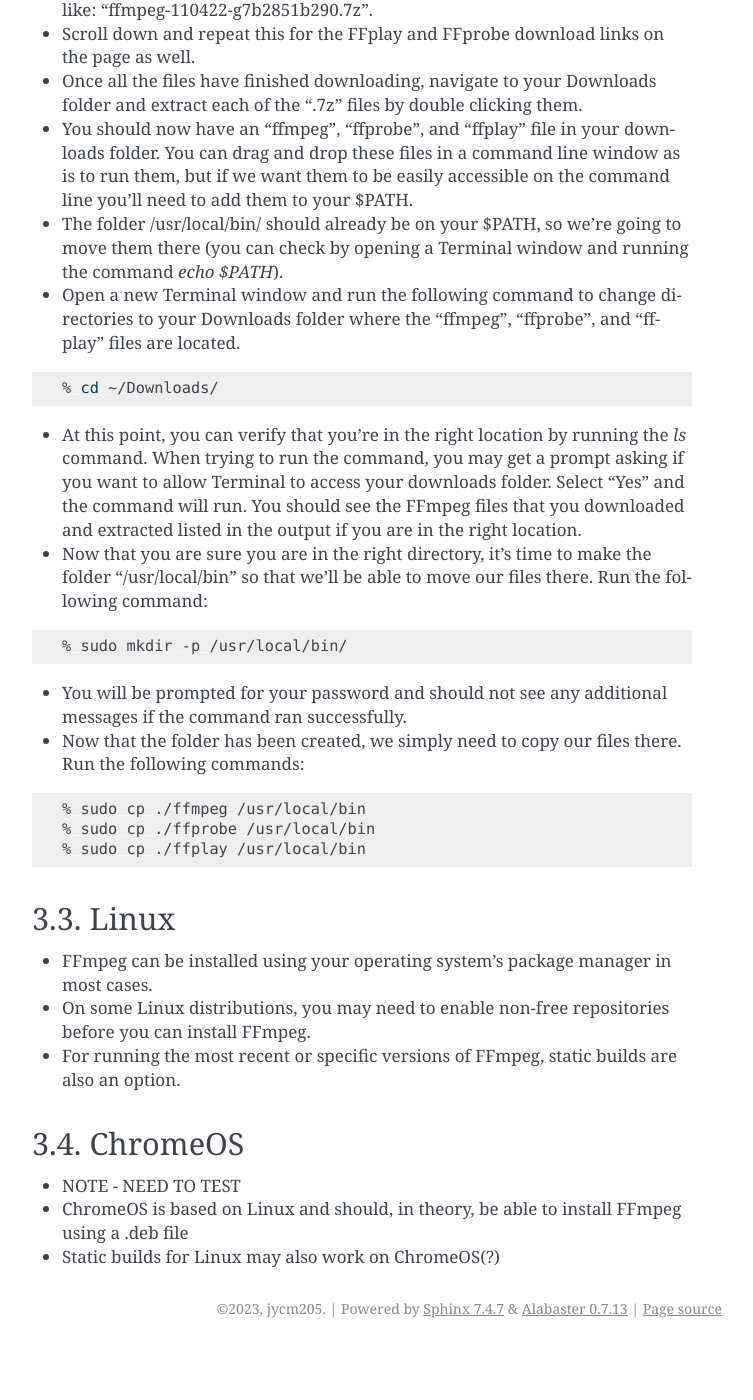
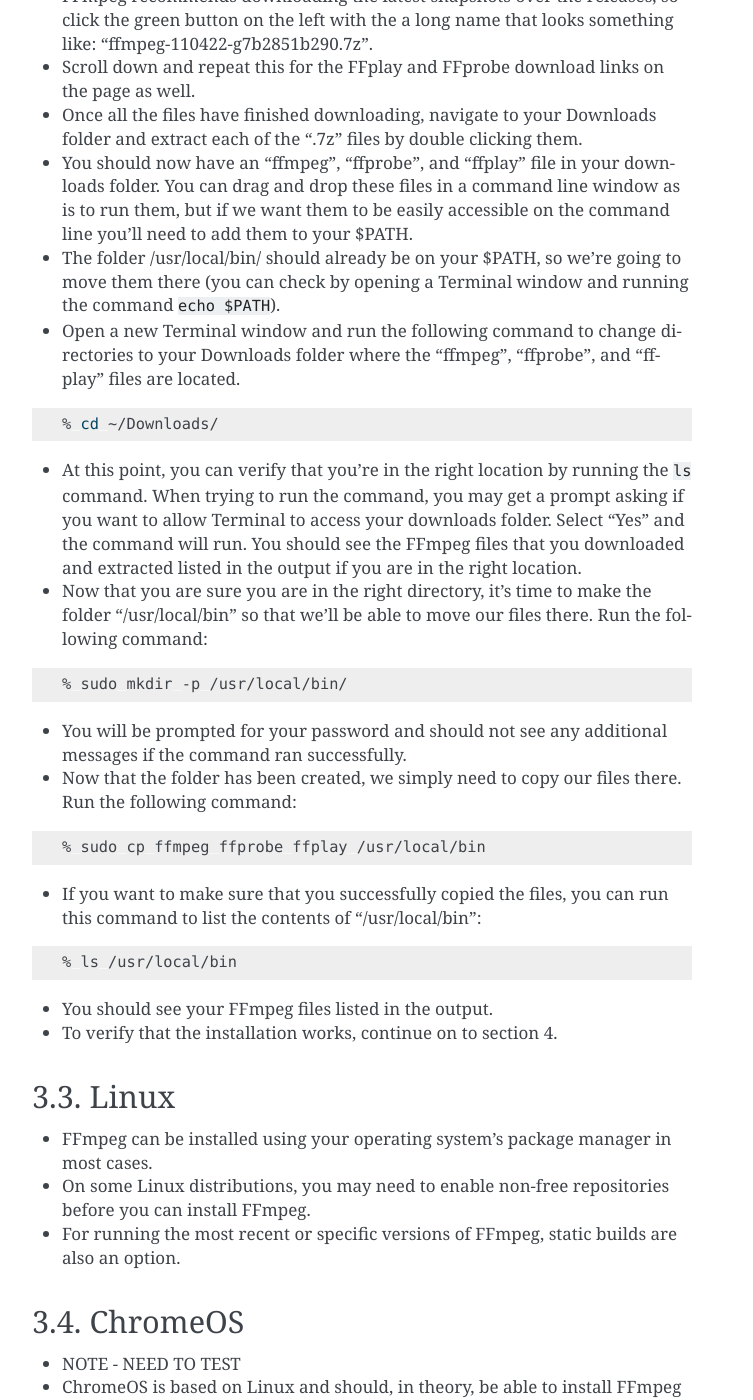
Before and after one commit to george-eastman-museum/Intro-to-FFMPEG-Workshop, a Sphinx documentation site: the page built from docsrc/source/installation.rst, in a window 1280 px wide and 1400 px high, scrolled down 4147 px. Shown: the whole window, without its empty margins (388-1141 px from the left). Built offline with Sphinx 7.4.7, drawn with Linux system fonts in a browser that asks for light colours; before the commit the page ends 5495 px from its top, so only the background shows below that; some of the changed text lies outside the part shown.

Commit message:
fixes to mac install instructions

```diff
--- a/docsrc/source/installation.rst
+++ b/docsrc/source/installation.rst
@@ -61,6 +61,8 @@
 
 .. image:: images/windows_install4.png
 
+- To verify that the installation works, continue on to section 4.
+
 ************
 3.2. Mac
 ************
@@ -86,7 +88,7 @@
 
 - You should now have an "ffmpeg", "ffprobe", and "ffplay" file in your downloads folder. You can drag and drop these files in a command line window as is to run them, but if we want them to be easily accessible on the command line you'll need to add them to your $PATH.
 
-- The folder /usr/local/bin/ should already be on your $PATH, so we're going to move them there (you can check by opening a Terminal window and running the command `echo $PATH`).
+- The folder /usr/local/bin/ should already be on your $PATH, so we're going to move them there (you can check by opening a Terminal window and running the command ``echo $PATH``).
 
 - Open a new Terminal window and run the following command to change directories to your Downloads folder where the "ffmpeg", "ffprobe", and "ffplay" files are located.
 
@@ -94,7 +96,7 @@
 
    % cd ~/Downloads/
 
-- At this point, you can verify that you're in the right location by running the `ls` command. When trying to run the command, you may get a prompt asking if you want to allow Terminal to access your downloads folder. Select "Yes" and the command will run. You should see the FFmpeg files that you downloaded and extracted listed in the output if you are in the right location.
+- At this point, you can verify that you're in the right location by running the ``ls`` command. When trying to run the command, you may get a prompt asking if you want to allow Terminal to access your downloads folder. Select "Yes" and the command will run. You should see the FFmpeg files that you downloaded and extracted listed in the output if you are in the right location.
 
 - Now that you are sure you are in the right directory, it's time to make the folder "/usr/local/bin" so that we'll be able to move our files there. Run the following command:
 
@@ -104,13 +106,21 @@
 
 - You will be prompted for your password and should not see any additional messages if the command ran successfully.
 
-- Now that the folder has been created, we simply need to copy our files there. Run the following commands:
+- Now that the folder has been created, we simply need to copy our files there. Run the following command:
 
 .. code-block:: bash
 
-   % sudo cp ./ffmpeg /usr/local/bin
-   % sudo cp ./ffprobe /usr/local/bin
-   % sudo cp ./ffplay /usr/local/bin
+   % sudo cp ffmpeg ffprobe ffplay /usr/local/bin
+
+- If you want to make sure that you successfully copied the files, you can run this command to list the contents of "/usr/local/bin":
+
+.. code-block:: bash
+
+   % ls /usr/local/bin
+
+- You should see your FFmpeg files listed in the output.
+
+- To verify that the installation works, continue on to section 4.
 
 ************
 3.3. Linux
```
